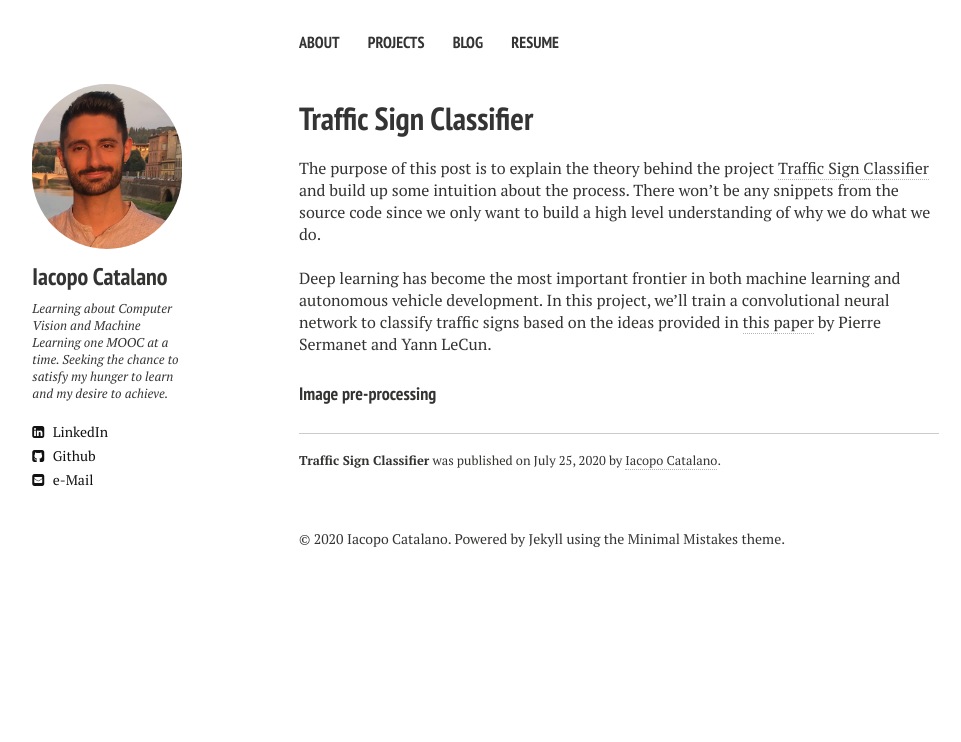
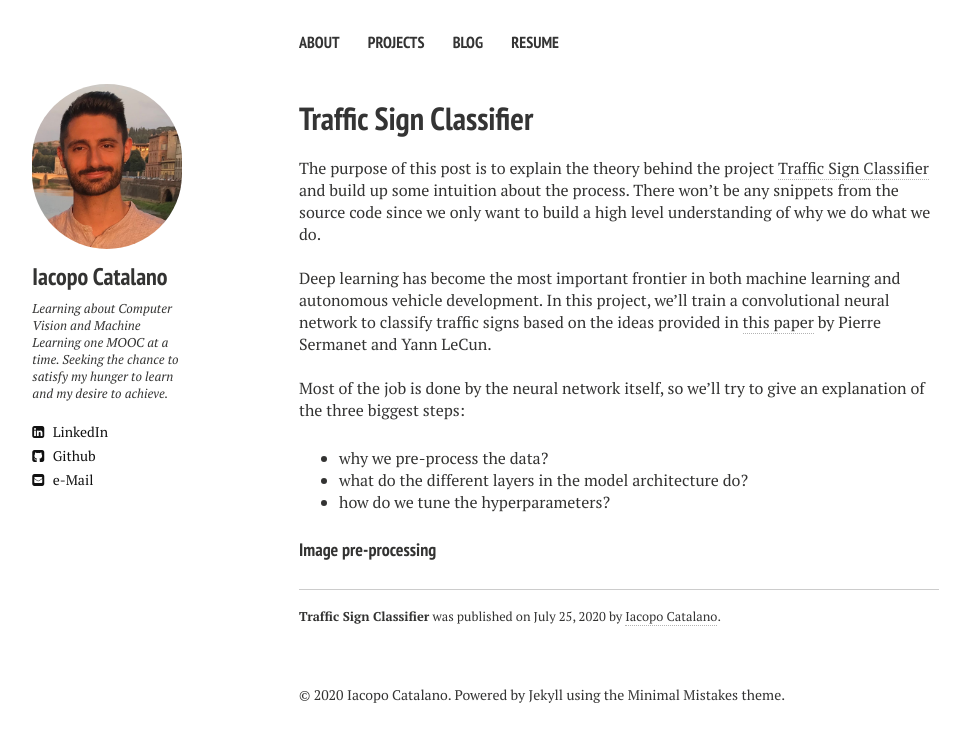
Before and after one commit to IacopomC/iacopomc.github.io, a Jekyll site: the page built from _posts/2020-07-25-traffic-sign-classifier.md, in a window 1280 px wide. Shown: the top 742 px of the page, without its empty margins (21-982 px from the left). Built offline with Jekyll 4.4.1, drawn with Linux system fonts in a browser that asks for light colours; nearby versions of some CDN libraries; our own code applies the rules of GitHub Pages for plain Markdown files.

Commit message:
Add paragraph to introduction

```diff
--- a/_posts/2020-07-25-traffic-sign-classifier.md
+++ b/_posts/2020-07-25-traffic-sign-classifier.md
@@ -12,4 +12,11 @@ The purpose of this post is to explain the theory behind the project [Traffic Si
 
 Deep learning has become the most important frontier in both machine learning and autonomous vehicle development. In this project, we'll train a convolutional neural network to classify traffic signs based on the ideas provided in [this paper](http://yann.lecun.com/exdb/publis/pdf/sermanet-ijcnn-11.pdf) by Pierre Sermanet and Yann LeCun.
 
+<br/>
+
+Most of the job is done by the neural network itself, so we'll try to give an explanation of the three biggest steps:
+- why we pre-process the data?
+- what do the different layers in the model architecture do?
+- how do we tune the hyperparameters?
+
 #### Image pre-processing
```
